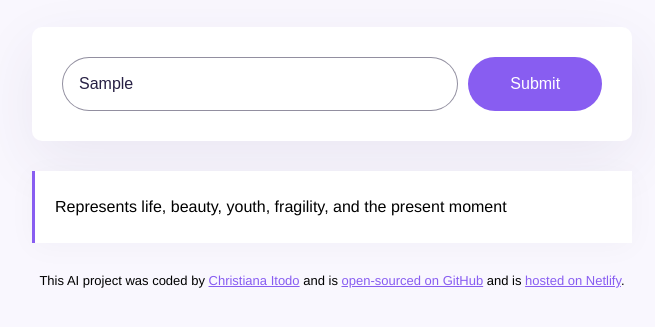
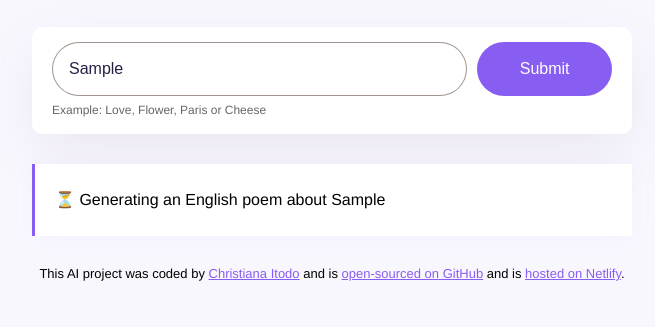
Before and after one commit to Kristyidu/Poem-AI, a plain HTML site: page index.html in a window 1280 px wide. Both pictures are taken after typing "Sample" into the empty fields and a click on the input 843 px from the left and 261 px from the top of the page. Shown: the part 177-504 px from the top of the page, without its empty margins (308-963 px from the left). Drawn offline with nearby package versions, Linux system fonts and the light colour scheme; no server answers.

Commit message:
Added more functionality and updated  HTML and CSS (Integration)

```diff
--- a/index.html
+++ b/index.html
@@ -5,6 +5,7 @@
     <meta name="viewport" content="width=device-width, initial-scale=1.0" />
     <script src="https://unpkg.com/typewriter-effect@latest/dist/core.js"></script>
     <link rel="stylesheet" href="src/style.css" />
+    <script src="https://unpkg.com/axios@1.6.7/dist/axios.min.js"></script>
     <title>AI English Poem Generator</title>
   </head>
   <body>
@@ -14,18 +15,22 @@
       </header>
 
       <main>
+        <div class="form-container">
           <form id="poem-generator-form">
             <input
               type="text"
-            placeholder="Enter the topic of the English poem"
+              placeholder="Enter the topic of an English poem"
               autofocus
               required
               autocomplete="off"
               class="instructions"
+              id="user-instructions"
             />
             <input type="submit" class="submit-button" />
           </form>
-        <div class="poem" id="poem"></div>
+          <div class="hint">Example: Love, Flower, Paris or Cheese</div>
+        </div>
+        <div class="poem hidden" id="poem"></div>
       </main>
 
       <footer>
--- a/src/script.js
+++ b/src/script.js
@@ -1,13 +1,28 @@
-function generatePoem(event) {
-  event.preventDefault();
-
+function displayPoem(response) {
   new Typewriter("#poem", {
-    strings: "Represents life, beauty, youth, fragility, and the present moment",
+    strings: response.data.answer,
     autoStart: true,
     delay: 1,
     cursor: "",
   });
 }
 
+function generatePoem(event) {
+  event.preventDefault();
+
+  let instructionsInput = document.querySelector("#user-instructions");
+  let apiKey = "8abadf7ae1834fobb53bf70t75fb8311";
+  let context =
+    "You are a great poet in England. You have the task of writing a very beautiful poem of not more than four lines and each line should have a  <br />.  Do not include a title to the poem. Sign the poem with 'Kristyidu' inside a <strong> element at the end of the poem and NOT at the beginning";
+  let prompt = `User instructions: Generate an English poem about ${instructionsInput.value}`;
+  let apiURL = `https://api.shecodes.io/ai/v1/generate?prompt=${prompt}&context=${context}&key=${apiKey}`;
+
+  let poemElement = document.querySelector("#poem");
+  poemElement.classList.remove("hidden");
+  poemElement.innerHTML = `<div class="generating">⏳ Generating an English poem about ${instructionsInput.value}</div>`;
+
+  axios.get(apiURL).then(displayPoem);
+}
+
 let poemFormElement = document.querySelector("#poem-generator-form");
 poemFormElement.addEventListener("submit", generatePoem);
--- a/src/style.css
+++ b/src/style.css
@@ -24,18 +24,28 @@ h1 {
     color: #272044;
 }
 
+.form-container {
+    background-color: white;
+    margin-bottom: 30px;
+    border-radius: 10px;
+    box-shadow: 0px 20px 60px rgba(65, 50, 100, 0.08);
+    padding: 15px 20px;
+}
+
 form {
-    padding: 30px;
-    background-color: white;
-    box-shadow: 0px 20px 60px rgba(65, 50, 100, 0.08);
-    border-radius: 10px;
     display: flex;
-    margin-bottom: 30px;
+}
+
+.hint {
+    line-height: 1.5;
+    margin-top: 5px;
+    opacity: 0.6;
+    font-size: 12px;
 }
 
 .instructions {
     padding: 16px;
-    border: 1px solid rgba(39, 33, 66, 0.5);
+    border: 1px solid rgba(66, 45, 33, 0.5);
     width: 80%;
     font-size: 16px;
     border-radius: 50px;
@@ -60,7 +70,15 @@ form {
     padding: 20px;
     line-height: 2;
     border-left: 3px solid #885df1;
-    box-shadow: 0px 4px 30px 0px rgba(39, 33, 66, 0.03);
+    box-shadow: 0px 4px 30px 0px rgba(45, 11, 199, 0.03);
+}
+
+.hidden {
+    display: none;
+}
+
+.poem strong {
+    color: #885df1;
 }
 
 footer {
@@ -68,3 +86,7 @@ footer {
     font-size: 13px;
     margin-top: 30px;
 }
+
+.generating {
+    animation: blink-animation 1s steps(5, start) infinite;
+}
```
Lines whose indentation alone changed are shown as unchanged.
